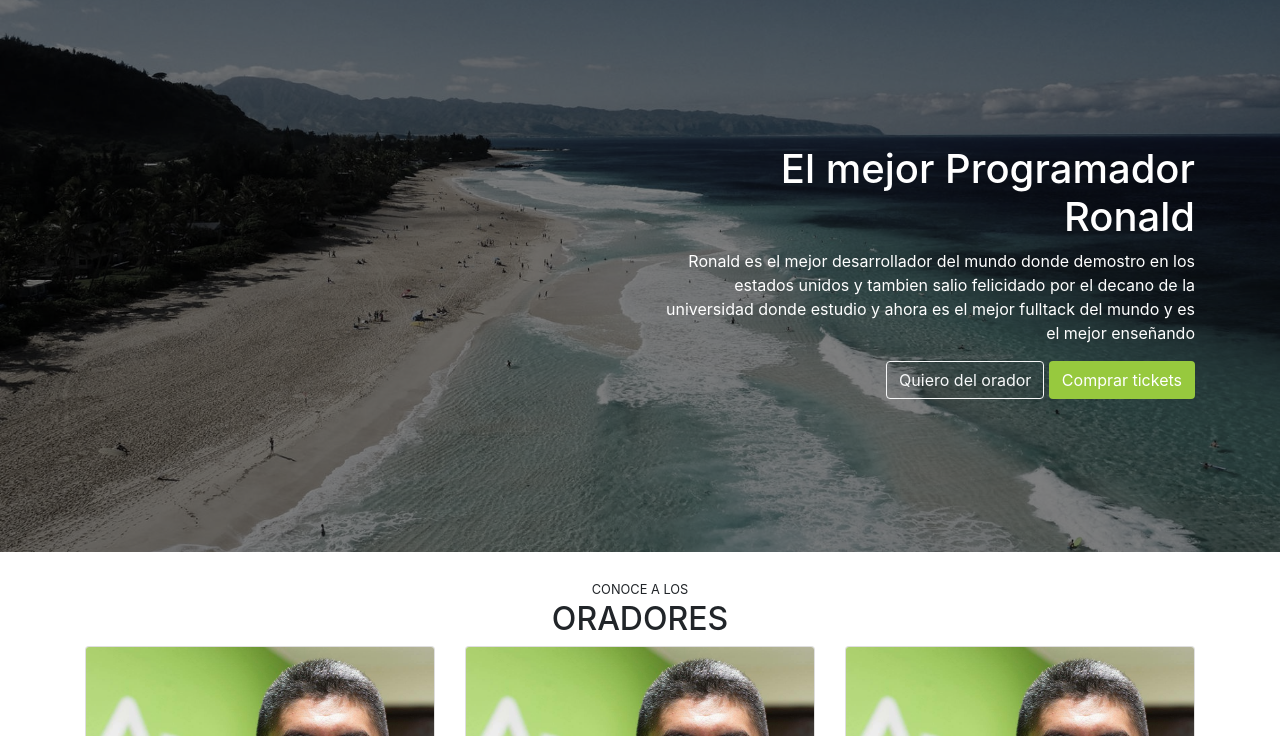
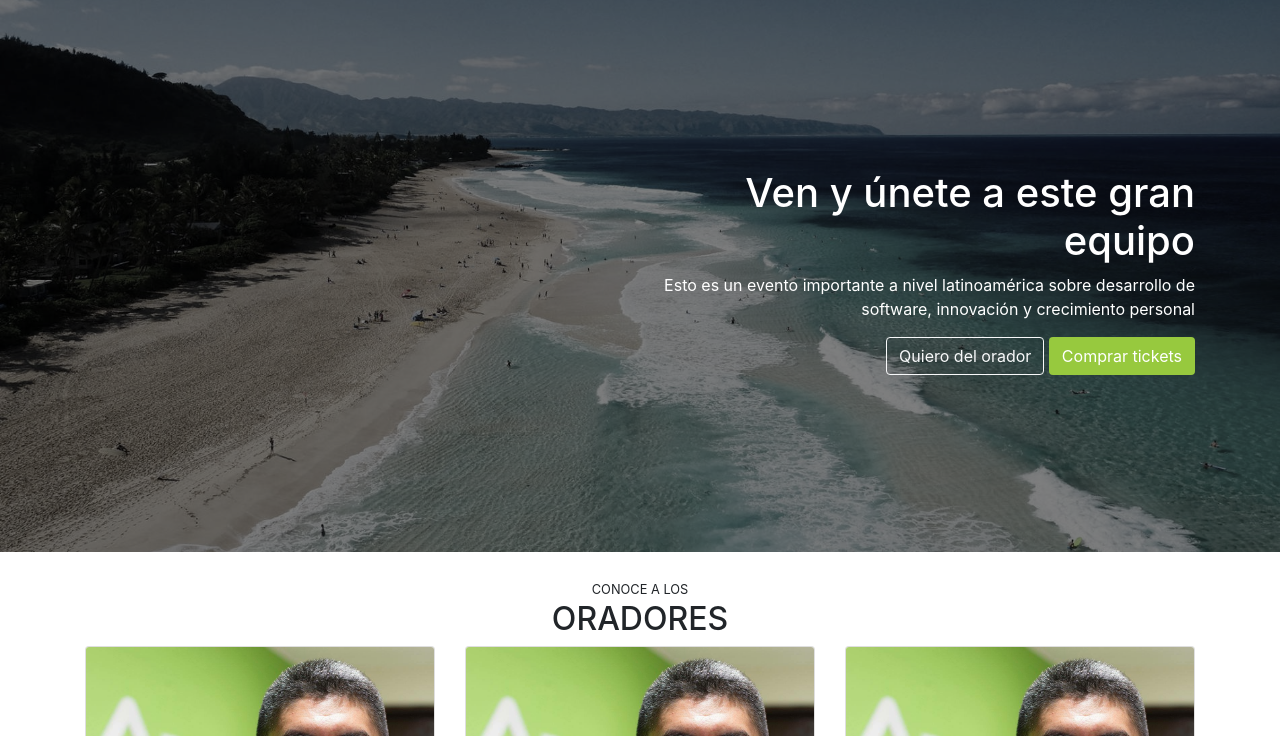
Before and after one commit to RonaldAmiquero/curso-bootstrap, a plain HTML site: page index.html in a window 1280 px wide. Shown: the part 64-800 px from the top of the page. Drawn offline with nearby package versions, Linux system fonts and the light colour scheme.

Commit message:
Update description

```diff
--- a/index.html
+++ b/index.html
@@ -10,7 +10,7 @@
     <link rel="stylesheet" href="https://cdn.jsdelivr.net/npm/bootstrap@4.5.3/dist/css/bootstrap.min.css" integrity="sha384-TX8t27EcRE3e/ihU7zmQxVncDAy5uIKz4rEkgIXeMed4M0jlfIDPvg6uqKI2xXr2" crossorigin="anonymous">
     <link rel="stylesheet" href="styles.css">
 
-    <title>Ronald, vamos!</title>
+    <title>Conferencia</title>
 </head>
 
 <body data-spy="scroll" data-target="#navbar" data-offset="57">
@@ -62,8 +62,8 @@
                 <div class="container">
                     <div class="row align-items-center">
                         <div class="col-md-6 offset-md-6 text-center text-md-right">
-                            <h1>El mejor Programador Ronald</h1>
-                            <p class="d-none d-md-block">Ronald es el mejor desarrollador del mundo donde demostro en los estados unidos y tambien salio felicidado por el decano de la universidad donde estudio y ahora es el mejor fulltack del mundo y es el mejor enseñando</p>
+                            <h1>Ven y únete a este gran equipo</h1>
+                            <p class="d-none d-md-block">Esto es un evento importante a nivel latinoamérica sobre desarrollo de software, innovación y crecimiento personal</p>
                             <p></p>
                             <a href="#" class="btn btn-outline-light">Quiero del orador</a>
                             <button type="button" class="btn btn-platzi" data-toggle="modal" data-target="#modalCompra">Comprar tickets</button>
```
